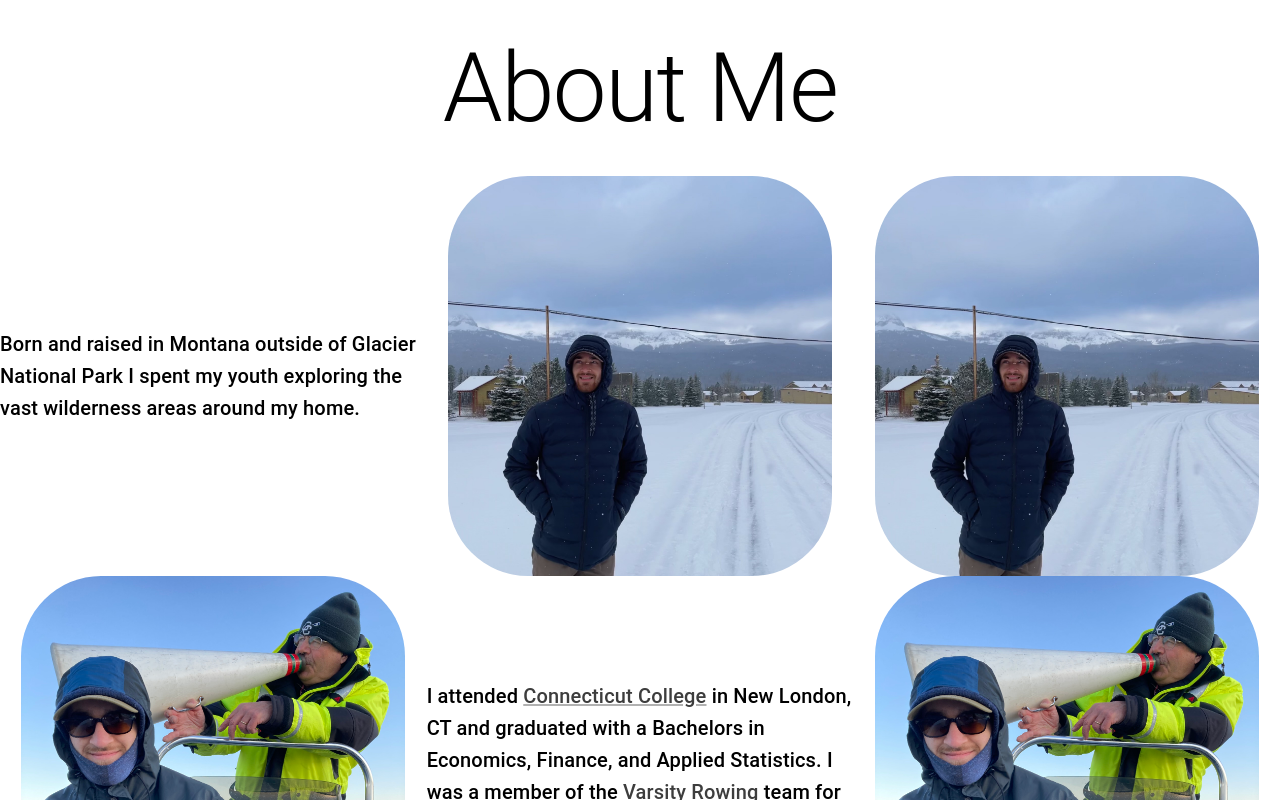
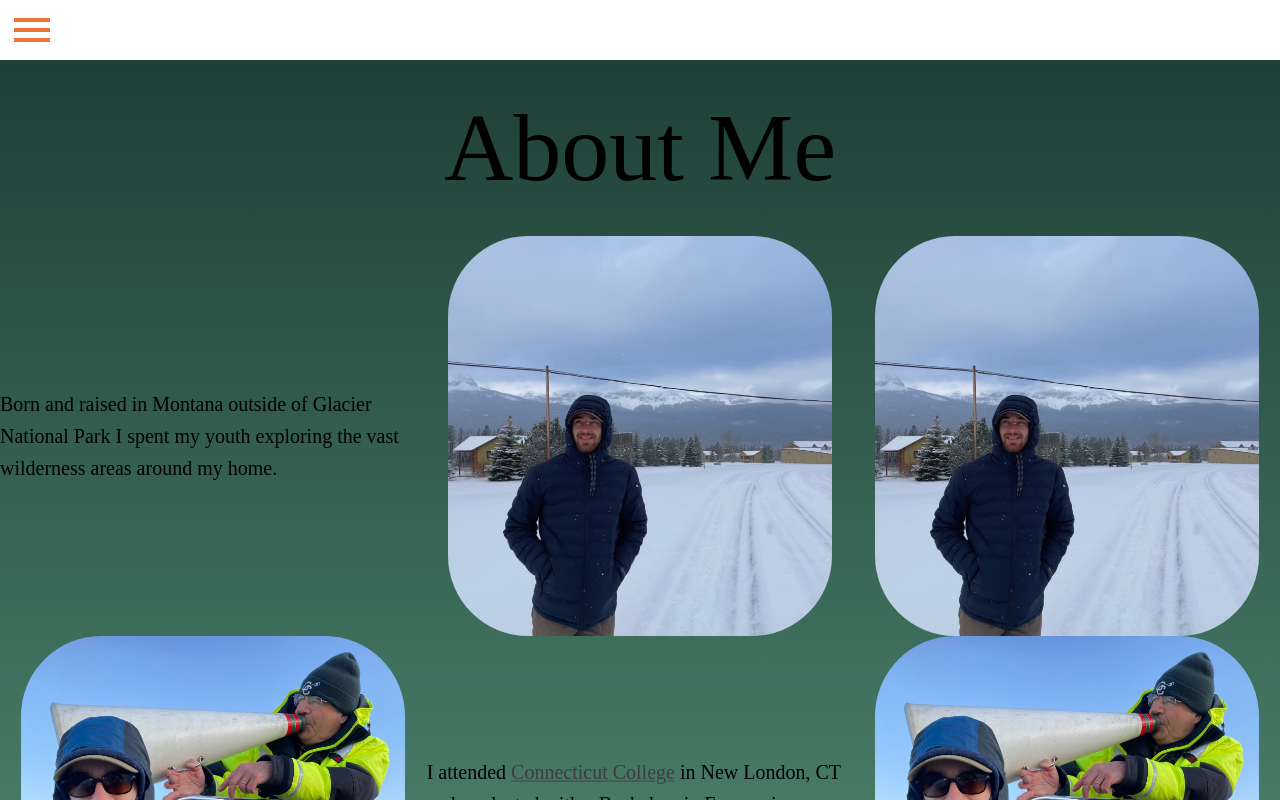
Before and after one commit to SABaltz/showcase, a React (Create React App) app: page /about in a window 1280 px wide. Shown: the top 800 px of the page. Built offline with nearby package versions, Linux system fonts and the light colour scheme.

Commit message:
Add linear gradient to about page

```diff
--- a/src/components/About.tsx
+++ b/src/components/About.tsx
@@ -1,14 +1,20 @@
 import React, {Fragment} from 'react'
 import {Box, Grid, ImageList, ImageListItem, Link, Typography, useMediaQuery} from "@mui/material";
 import {darkTheme} from "./Theme";
+import NavButton from "./NavButton";
 
 
 export default function About() {
     const smallScreen = useMediaQuery(darkTheme.breakpoints.up('sm'));
     return (
         <>
+            <NavButton/>
+            <Box sx={{
+                background: `linear-gradient(to bottom, #1f4037, #99f2c8 );`,
+            }}>
 
-            <Typography sx={{margin: '2rem 2rem', display: 'flex', justifyContent: 'center', alignItems: 'center'}}
+                <Typography
+                    sx={{padding: '2rem 2rem', display: 'flex', justifyContent: 'center', alignItems: 'center'}}
                     variant={'h1'}>About
                     Me</Typography>
 
@@ -16,7 +22,8 @@ export default function About() {
 
                     <Fragment>
                         <Grid item xs={4} sx={{display: 'flex', justifyContent: 'center', alignItems: 'center'}}>
-                        <Typography variant={'h6'}>Born and raised in Montana outside of Glacier National Park I spent
+                            <Typography variant={'h6'}>Born and raised in Montana outside of Glacier National Park I
+                                spent
                                 my
                                 youth exploring
                                 the vast wilderness areas around my home.</Typography>
@@ -68,8 +75,10 @@ export default function About() {
                         <Grid item xs={4} sx={{display: 'flex', justifyContent: 'center', alignItems: 'center'}}>
                             <Typography variant={'h6'}>I attended <Link href={'https://www.conncoll.edu/'}>Connecticut
                                 College</Link> in New London, CT and
-                            graduated with a Bachelors in Economics, Finance, and Applied Statistics. I was a member of
-                            the <Link href={'https://camelathletics.com/sports/mens-rowing'}>Varsity Rowing</Link> team
+                                graduated with a Bachelors in Economics, Finance, and Applied Statistics. I was a member
+                                of
+                                the <Link href={'https://camelathletics.com/sports/mens-rowing'}>Varsity
+                                    Rowing</Link> team
                                 for
                                 four years, and served my final year as
                                 captain.</Typography>
@@ -142,7 +151,7 @@ export default function About() {
                         </ImageListItem>
                     ))}
                 </ImageList>
-
+            </Box>
         </>
     )
 }
--- a/src/components/Theme.ts
+++ b/src/components/Theme.ts
@@ -11,4 +11,5 @@ export const darkTheme = createTheme({
         }
 
     },
+    typography: {fontFamily: 'poppins'},
 })
```
Lines whose indentation alone changed are shown as unchanged.
